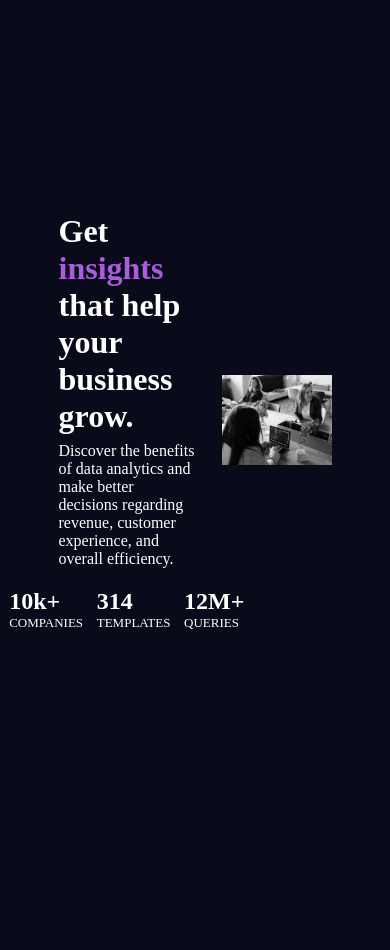
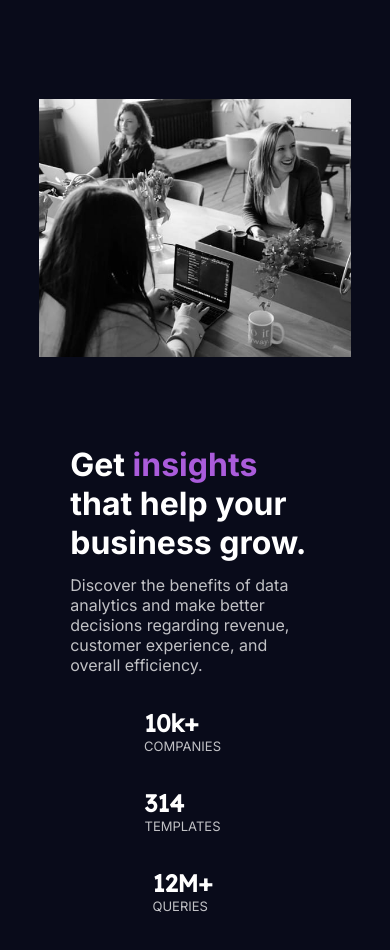
Before and after one commit to ProgrammerKelliton/StatsPreview, a React (Vite) app: page / in a window 390 px wide. Shown: the top 950 px of the page. Before the commit the page ends 844 px from the top, so only its background shows below. Built offline with nearby package versions, Linux system fonts and the light colour scheme.

Commit message:
Adicionando responsividade e fontes

```diff
--- a/index.html
+++ b/index.html
@@ -4,6 +4,12 @@
         <meta charset="UTF-8" />
         <meta name="viewport" content="width=device-width, initial-scale=1.0" />
         <title>Stats preview</title>
+        <link rel="preconnect" href="https://fonts.googleapis.com" />
+        <link rel="preconnect" href="https://fonts.gstatic.com" crossorigin />
+        <link
+            href="https://fonts.googleapis.com/css2?family=Inter:wght@400;700&family=Lexend+Deca&display=swap"
+            rel="stylesheet"
+        />
     </head>
     <body>
         <div id="root"></div>
--- a/src/app/App.scss
+++ b/src/app/App.scss
@@ -7,37 +7,66 @@
     @include flex();
     gap: 10%;
     height: 100vh;
-    margin: 0 15vw;
+    margin: 0 10vw;
 
     &__main {
-        width: 50%;
+        width: max(400px, 30%);
 
         .main__title {
             margin-bottom: 5%;
         }
         .main__info {
+            width: 90%;
             @include flex();
-            gap: 10%;
+            justify-content: space-between;
         }
     }
 
     &__container {
-        width: 50%;
+        width: min(400px, 50%);
 
         .container__img {
-            width: 100%;
+            width: 120%;
         }
     }
 }
 
 .App {
     &__main {
+        .main__title {
+            color: white;
+        }
         .main__title,
         .main__desc {
-            color: white;
+            font-family: "Inter", sans-serif;
         }
         .main__title--color {
             color: hsl(277, 64%, 61%);
         }
+        .main__desc {
+            color: hsla(0, 0%, 100%, 0.75);
+            font-weight: 400;
+        }
     }
 }
+
+@media (max-width: 600px) {
+    .App {
+        flex-direction: column-reverse;
+        margin: 10vh 10vw;
+
+        &__main {
+            width: 80%;
+        }
+        &__container {
+            width: 100%;
+
+            .container__img {
+                width: 100%;
+            }
+        }
+        .main__info {
+            flex-direction: column;
+        }
+    }
+}
--- a/src/components/info/style.scss
+++ b/src/components/info/style.scss
@@ -13,10 +13,13 @@
     &__value {
         font-weight: 800;
         font-size: x-large;
+        font-family: "Lexend Deca", sans-serif;
     }
     &__name {
         font-weight: 500;
         font-size: small;
         text-transform: uppercase;
+        font-family: "Inter", sans-serif;
+        color: hsla(0, 0%, 100%, 0.75);
     }
 }
```
